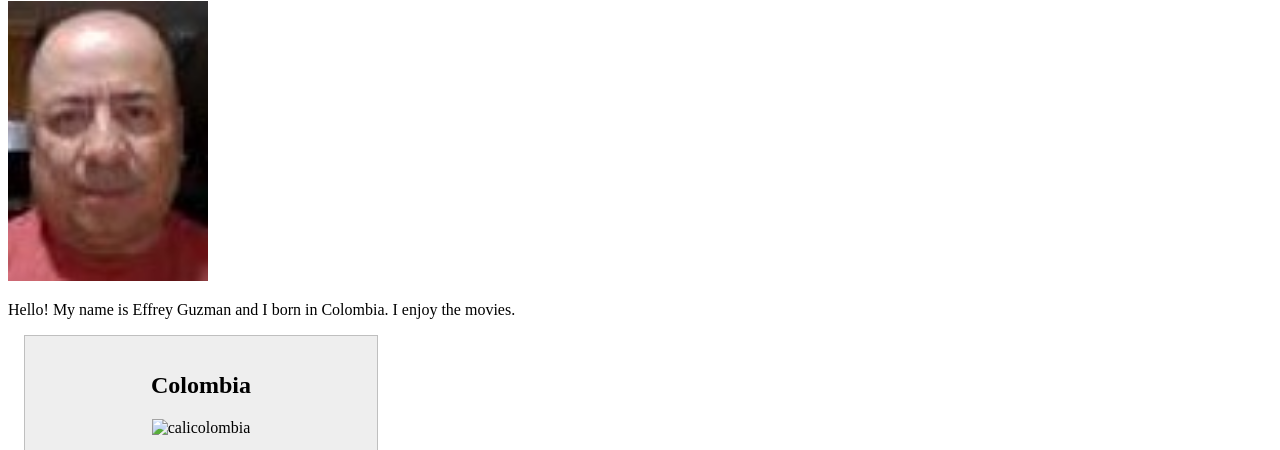
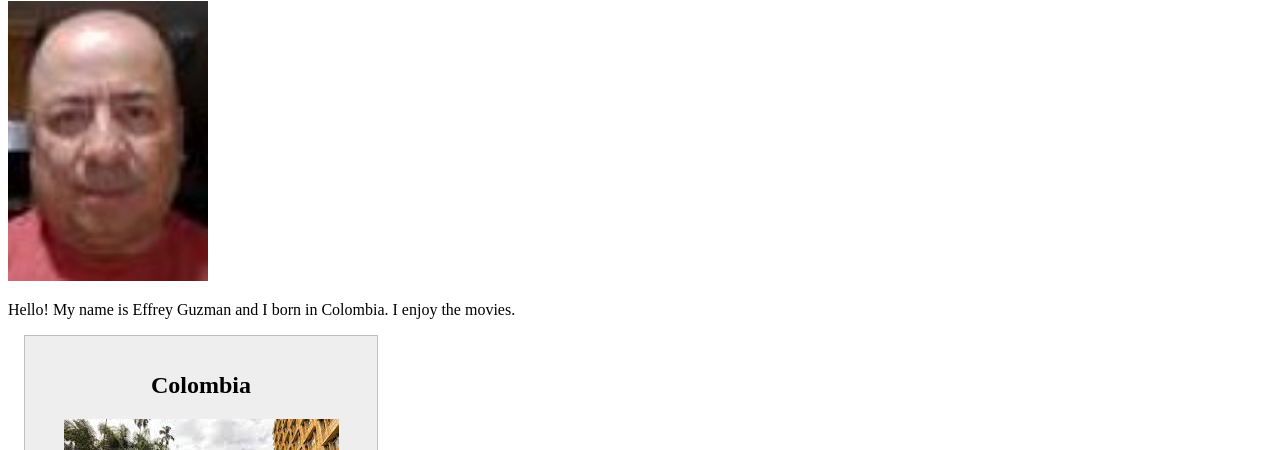
Before and after one commit to Reypao/wdd130, a plain HTML site: page index.html in a window 1280 px wide. Shown: the part 281-731 px from the top of the page. Drawn offline with Linux system fonts and the light colour scheme.

Commit message:
enhanced home page

```diff
--- a/index.html
+++ b/index.html
@@ -25,7 +25,7 @@
         </main>
         <aside>
             <h2>Colombia</h2>
-            <img src="images/calicolombia.jpg" alt="calicolombia">
+            <img src="images/calicolombia.jpeg" alt="calicolombia">
             <p>Santiago de Cali has a warm and inviting climate and a visit to the city offers a great opportunity to get out and explore nature in a beautiful part of Latin America.
             Bird-watching, photography and nature walks are among the main attractions.</p>
         </aside>
```
